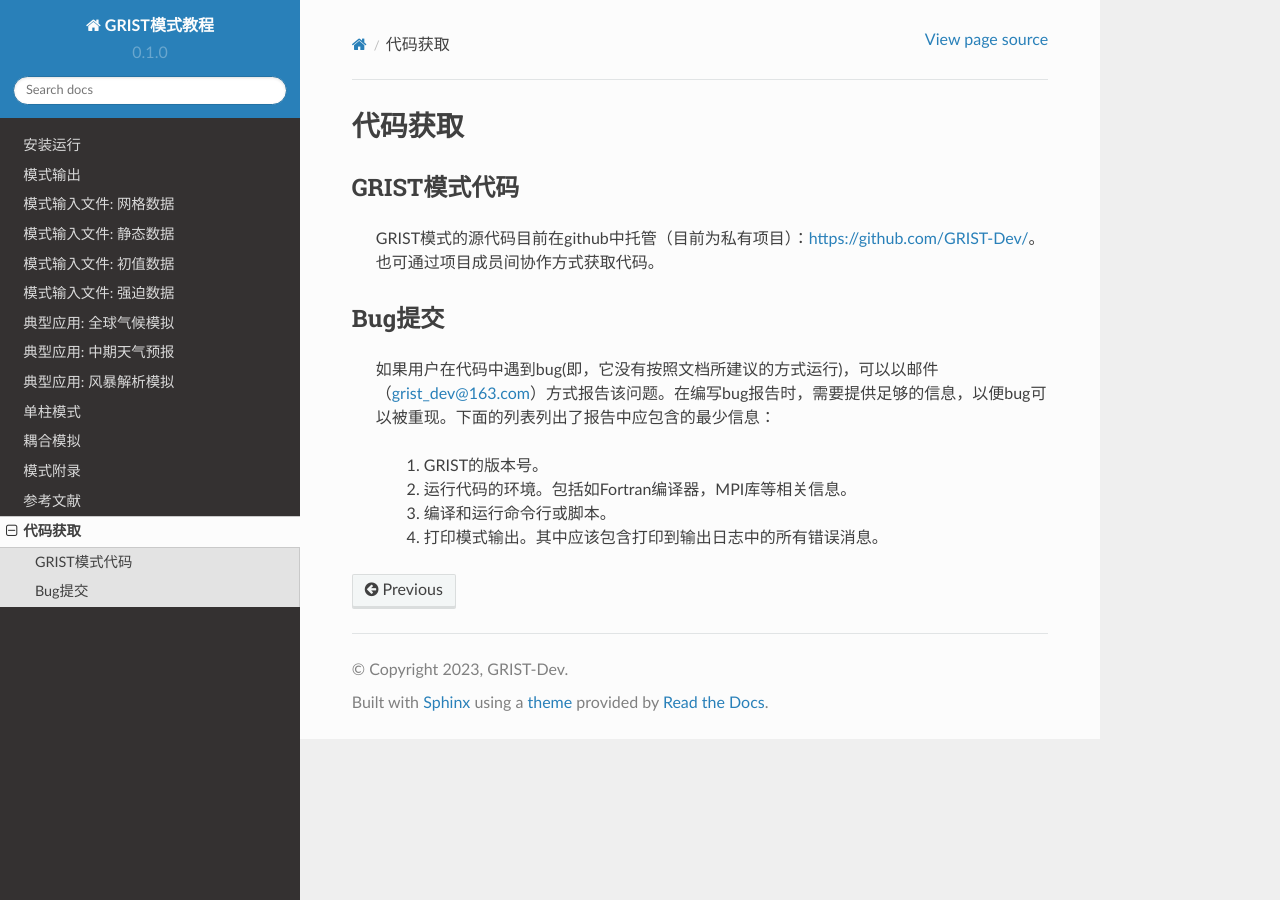
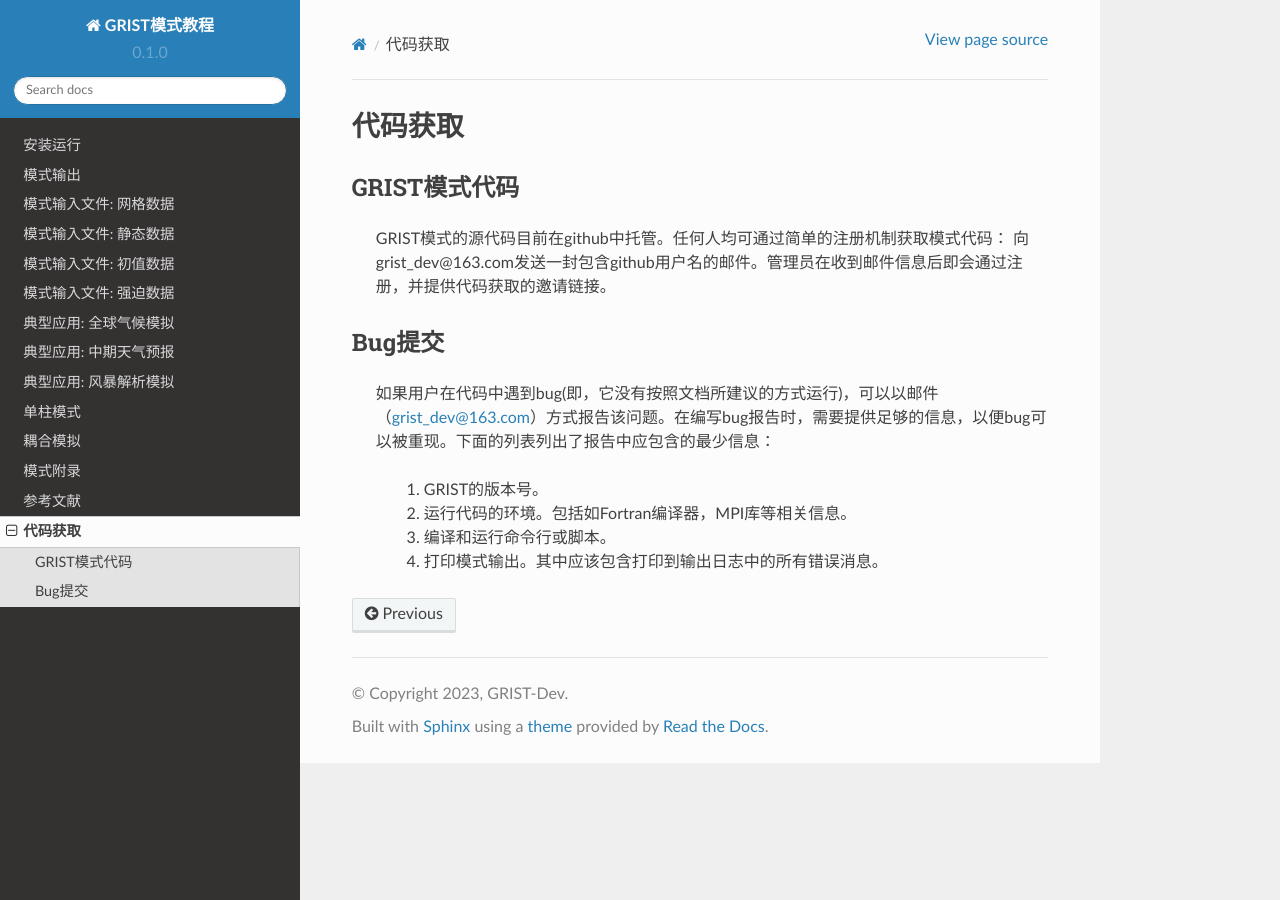
Before and after one commit to GRIST-Dev/GRIST_Tutorial, a Sphinx documentation site: the page built from docs/source/support.rst, in a window 1280 px wide. Built offline with Sphinx 7.4.7 and the Read the Docs theme 2.0.0, drawn with Linux system fonts in a browser that asks for light colours.

Commit message:
update-code

```diff
--- a/docs/source/support.rst
+++ b/docs/source/support.rst
@@ -2,7 +2,8 @@
 ==================
 GRIST模式代码
 ------------------
-  GRIST模式的源代码目前在github中托管（目前为私有项目）：https://github.com/GRIST-Dev/。也可通过项目成员间协作方式获取代码。
+  GRIST模式的源代码目前在github中托管。任何人均可通过简单的注册机制获取模式代码：
+  向grist_dev@163.com发送一封包含github用户名的邮件。管理员在收到邮件信息后即会通过注册，并提供代码获取的邀请链接。
 
 Bug提交
 ------------------
```
